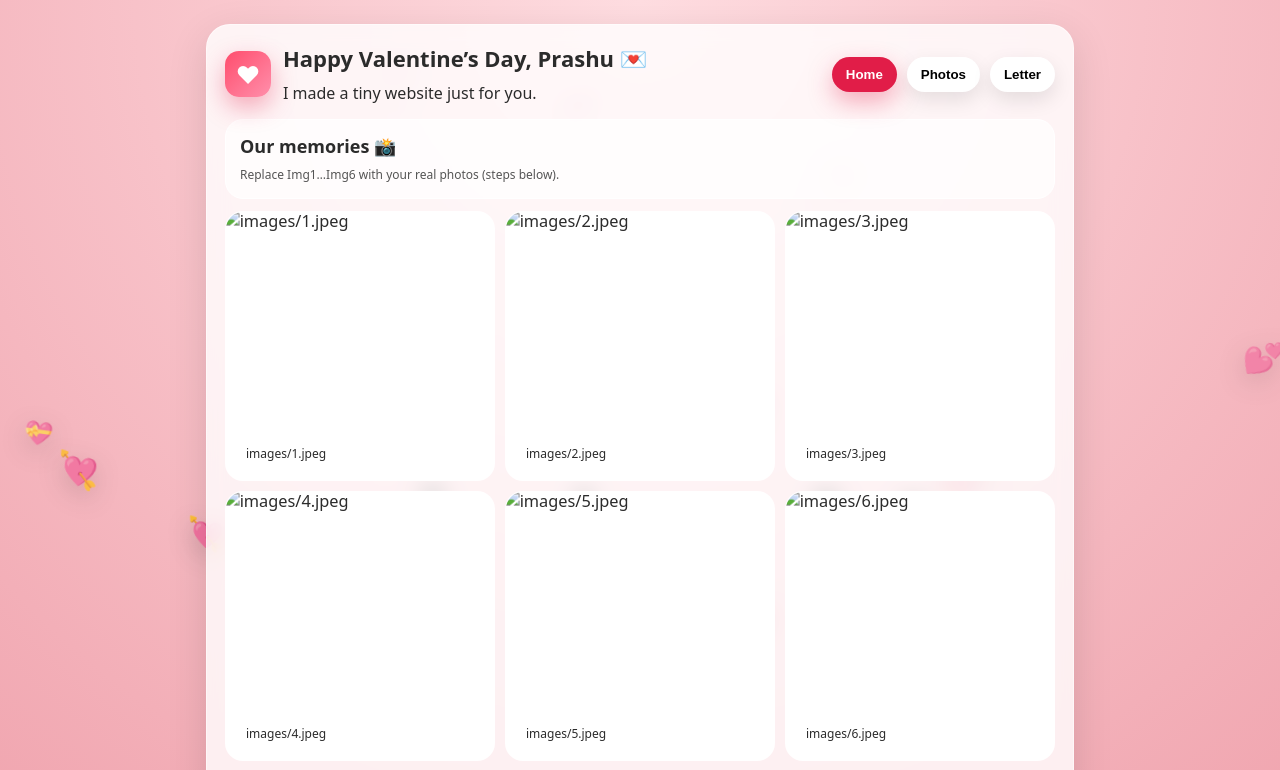
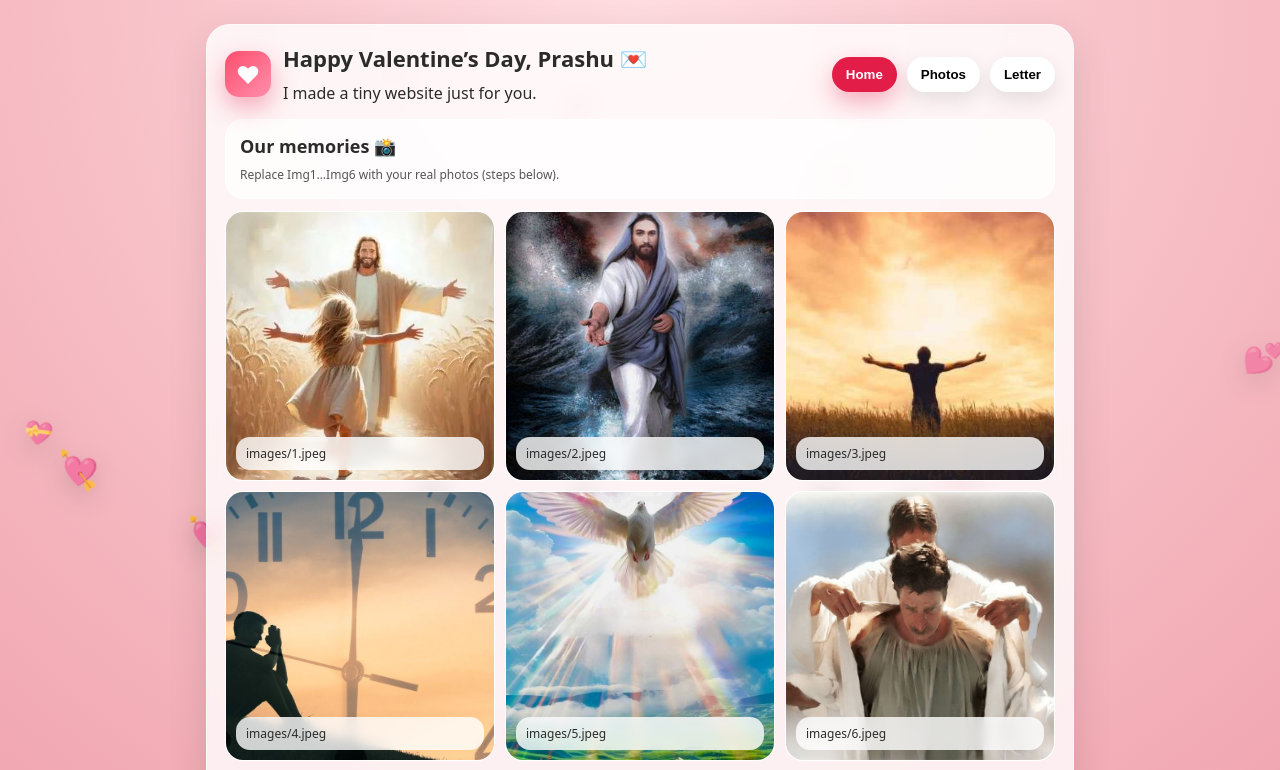
Before and after one commit to bmallemoggla/Prashu-Valentine, a plain HTML site: page index.html in a window 1280 px wide. Both pictures are taken after a click on the button "Photos". Shown: the top 770 px of the page. Drawn offline with Linux system fonts and the light colour scheme.

Commit message:
Update index.html

```diff
--- a/index.html
+++ b/index.html
@@ -172,12 +172,12 @@
         </div>
 
         <div class="gallery" style="margin-top:12px">
-          <div class="ph"><img src="Img1" alt="images/1.jpeg"><div class="cap">images/1.jpeg</div></div>
-          <div class="ph"><img src="Img2" alt="images/2.jpeg"><div class="cap">images/2.jpeg</div></div>
-          <div class="ph"><img src="Img3" alt="images/3.jpeg"><div class="cap">images/3.jpeg</div></div>
-          <div class="ph"><img src="Img4" alt="images/4.jpeg"><div class="cap">images/4.jpeg</div></div>
-          <div class="ph"><img src="Img5" alt="images/5.jpeg"><div class="cap">images/5.jpeg</div></div>
-          <div class="ph"><img src="Img6" alt="images/6.jpeg"><div class="cap">images/6.jpeg</div></div>
+          <div class="ph"><img src="1.jpeg" alt="images/1.jpeg"><div class="cap">images/1.jpeg</div></div>
+          <div class="ph"><img src="2.jpeg" alt="images/2.jpeg"><div class="cap">images/2.jpeg</div></div>
+          <div class="ph"><img src="3.jpeg" alt="images/3.jpeg"><div class="cap">images/3.jpeg</div></div>
+          <div class="ph"><img src="4.jpeg" alt="images/4.jpeg"><div class="cap">images/4.jpeg</div></div>
+          <div class="ph"><img src="5.jpeg" alt="images/5.jpeg"><div class="cap">images/5.jpeg</div></div>
+          <div class="ph"><img src="6.jpeg" alt="images/6.jpeg"><div class="cap">images/6.jpeg</div></div>
         </div>
 
         <div class="big" style="margin-top:12px">
@@ -185,7 +185,7 @@
           <ol style="margin:8px 0 0; line-height:1.7">
             <li>Create a folder next to <code>index.html</code> named <code>images</code></li>
             <li>Put your photos inside and rename them: <code>1.jpeg</code> … <code>6.jpeg</code></li>
-            <li>Replace <code>Img1</code> with <code>images/1.jpeg</code>, <code>Img2</code> with <code>images/2.jpeg</code>, etc.</li>
+            <li>Replace <code>1.jpeg</code> with <code>images/1.jpeg</code>, <code>2.jpeg</code> with <code>images/2.jpeg</code>, etc.</li>
           </ol>
         </div>
       </section>
```
